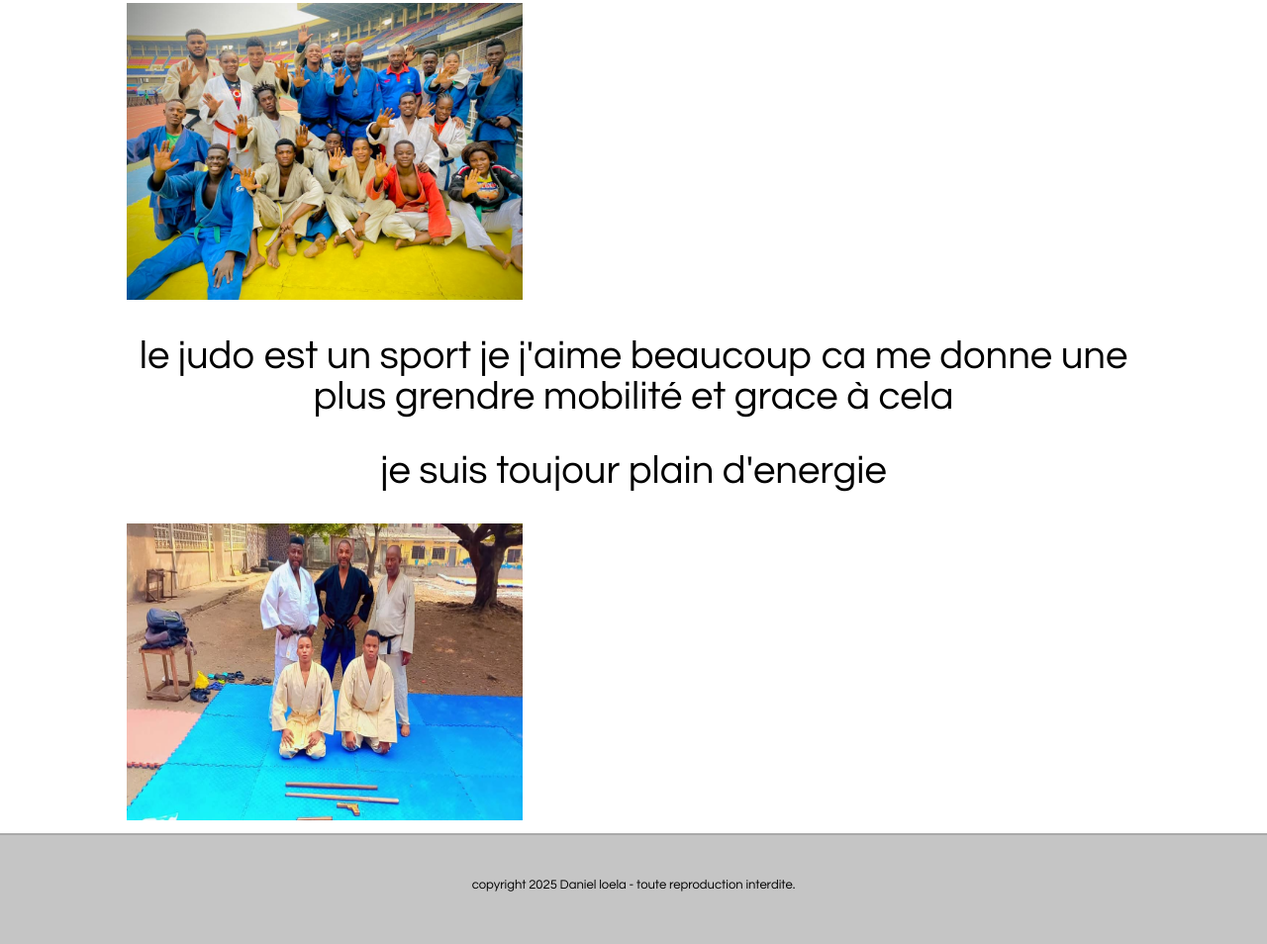
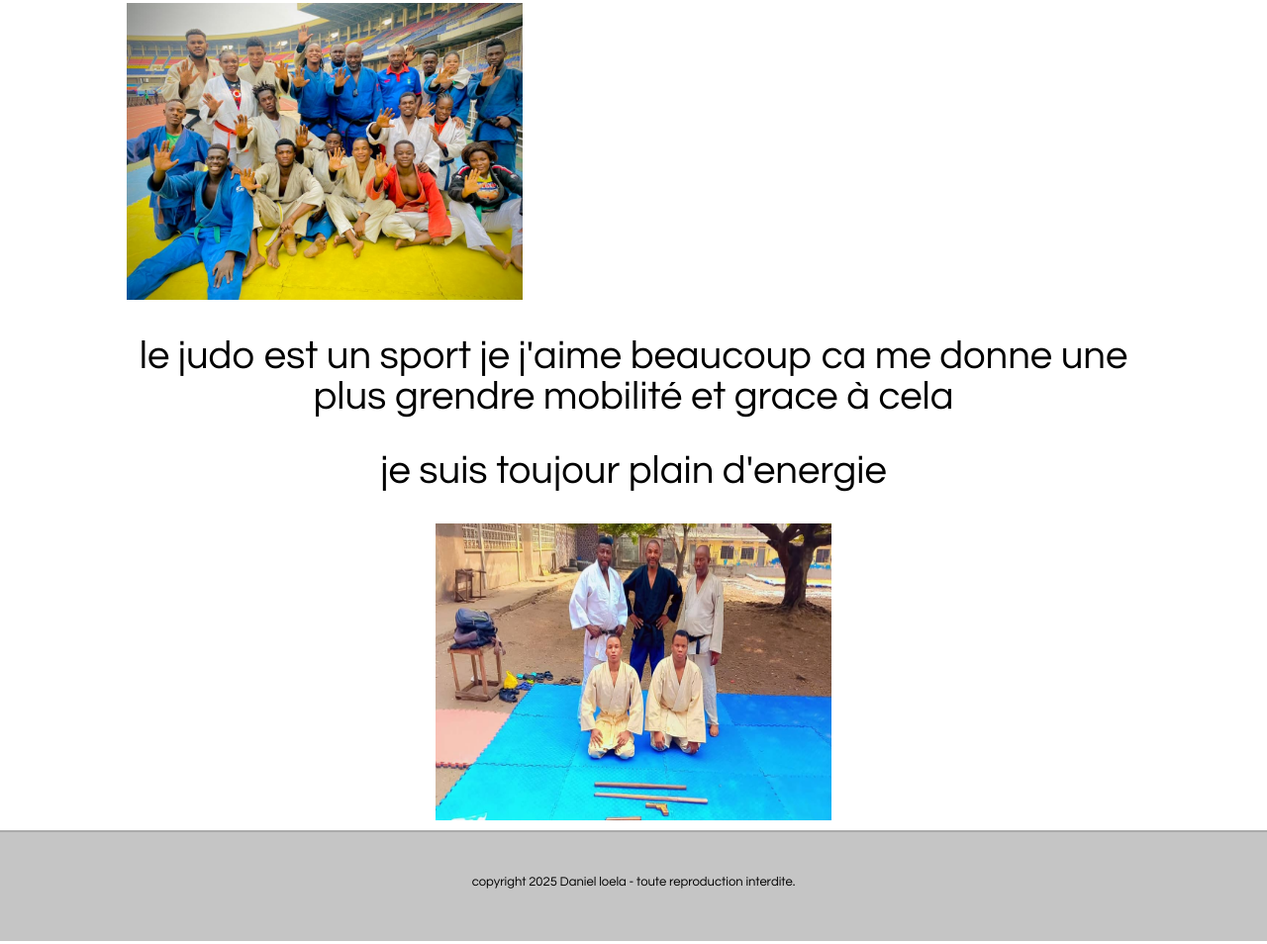
Before and after one commit to loela0330/mon_portfolio, a plain HTML site: page obis.html in a window 1280 px wide. Shown: the part 286-1240 px from the top of the page at 99% size. Drawn offline with Linux system fonts and the light colour scheme.

Commit message:
modification
la photo dans le loisir

```diff
--- a/obis.html
+++ b/obis.html
@@ -38,6 +38,8 @@
                 <div class="rightsec">
                     <h1> le judo est un sport je j'aime beaucoup ca me donne une plus grendre mobilité et grace à cela </h1>
                     <h1>je suis toujour plain d'energie</h1>
+                </div>
+                <div class="photo2">
                     <img src="image/photo2.jpg.jpg" alt="judo" width="400" height="300">
                 </div>
             </div>
--- a/style.css
+++ b/style.css
@@ -135,3 +135,11 @@ section{
     display: flex;
     justify-content: center;
 }
+.photo2{
+     width: 100%;
+    height:auto;
+    object-fit: cover;
+    border-radius: 10px;
+    display: flex;
+    justify-content: center;
+}
```
